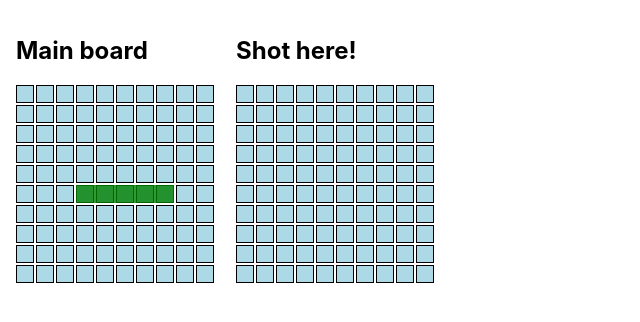
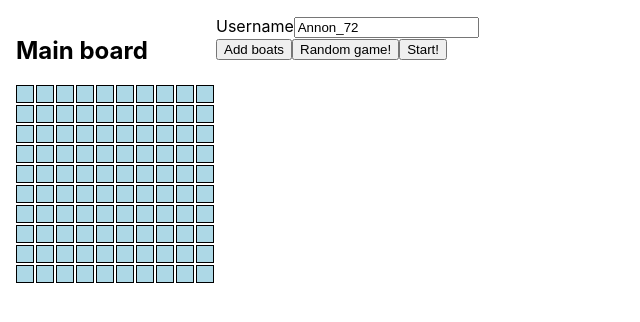
Before and after one commit to suelopoder/battleship, a React (Create React App) app: page / in a window 1280 px wide. Shown: the top 322 px of the page, without its empty margins (0-640 px from the left). Built offline with nearby package versions, Linux system fonts and the light colour scheme.

Commit message:
Completed game lifecile

```diff
--- a/src/App.css
+++ b/src/App.css
@@ -5,6 +5,9 @@
 .game {
   margin: var(--size);
   position: relative;
+}
+
+.boards {
   display: flex;
 }
 
--- a/src/App.tsx
+++ b/src/App.tsx
@@ -6,20 +6,19 @@ import { BoatData } from './Boat';
 import { GAME_SATES } from './game-states/constants';
 import AddingBoat from './game-states/AddingBoat';
 import SetupGame from './game-states/SetupGame';
+import GameEnd from './game-states/GameEnd';
 import ShotBoard, { Shot } from './boards/ShotBoard';
 import { isValidBoatPosition, generateRandom, shotOnTarget } from './helpers';
 
+const getRandomName = () => `Annon_${Math.floor(Math.random()*100)}`;
+
 function App() {
-  const [gameState, setGameState] = useState(GAME_SATES.GAME_STARTED);
+  const [gameState, setGameState] = useState(GAME_SATES.SETUP);
   const [selectedCell, setSelectedCell] = useState<Position | undefined>();
   const [alignment, setAlignment] = useState(ALIGNMENT.HORIZONTAL);
   const [size, setSize] = useState(3);
-  const [boats, setBoats] = useState<BoatData[]>([{
-    position: new Position(3, 5),
-    alignment: ALIGNMENT.HORIZONTAL,
-    size: 5,
-  }]);
-  const [username, serUsername] = useState<string>('annon');
+  const [boats, setBoats] = useState<BoatData[]>([]);
+  const [username, serUsername] = useState<string>(getRandomName());
   const [shotHistory, setShotHistory] = useState<Shot[]>([]);
   const [foeShotHistory, setFoeShotHistory] = useState<Shot[]>([]);
   const [playerTurn, setPlayerTurn] = useState<boolean>(true);
@@ -41,6 +40,12 @@ function App() {
         data: 'x',
       }
     ]);
+
+    if (shotHistory.length >= 3) {
+      setTimeout(() => setGameState(GAME_SATES.END), AI_DELAY);
+      return;
+    }
+
     setPlayerTurn(false);
     setTimeout(() => randomAIPlay(), AI_DELAY);
   }
@@ -64,32 +69,43 @@ function App() {
     setPlayerTurn(true);
   }
 
-  const onStart = () => {
-    if (gameState !== GAME_SATES.SETUP) {
-      return;
-    }
-
-    setGameState(GAME_SATES.GAME_STARTED);
+  const onRestart = () => {
+    setBoats([]);
+    setFoeShotHistory([]);
+    setPlayerTurn(true);
+    setShotHistory([]);
+    setGameState(GAME_SATES.SETUP)
   }
 
   return (
     <div className="game">
+      <div className="boards">
         <Board
           boats={boats}
           history={foeShotHistory}
           onEnterCell={position => setSelectedCell(position)}
           onLeaveCell={() => setSelectedCell(undefined)}
           onClick={() => selectedCell && addBoat({ position: selectedCell, alignment, size })}
+          newBoat={gameState === GAME_SATES.ADDING_BOAT && selectedCell
+            ? { position: selectedCell, alignment, size }
+            : undefined
+          }
         />
         {gameState === GAME_SATES.ADDING_BOAT &&
           <AddingBoat
-          selectedCell={selectedCell}
             alignment={alignment}
             setAlignment={setAlignment}
             size={size}
             setSize={setSize}
-          isValidBoat={isValidBoatPosition(boats)}
-          onDone={() => onStart()}
+            onDone={() => setGameState(GAME_SATES.SETUP)}
+          />
+        }
+        {(gameState === GAME_SATES.END || gameState === GAME_SATES.GAME_STARTED) &&
+          <ShotBoard
+            username={username}
+            playerTurn={playerTurn}
+            history={shotHistory}
+            onShot={onShot}
           />
         }
         {gameState === GAME_SATES.SETUP &&
@@ -100,12 +116,9 @@ function App() {
             serUsername={serUsername}
           />
         }
-      {gameState === GAME_SATES.GAME_STARTED &&
-        <ShotBoard
-          playerTurn={playerTurn}
-          history={shotHistory}
-          onShot={onShot}
-        />
+      </div>
+      {gameState === GAME_SATES.END &&
+        <GameEnd onRestart={onRestart}/>
       }
     </div>
   );
--- a/src/boards/Board.tsx
+++ b/src/boards/Board.tsx
@@ -4,6 +4,7 @@ import Boat, { BoatData } from '../Boat';
 import { Shot } from '../boards/ShotBoard';
 import { Position } from '../constants';
 import { BOARD_ARRAY, PIXEL_SIZE } from './constants';
+import { isValidBoatPosition } from '../helpers';
 
 export type BoardProps = {
   boats: BoatData[],
@@ -11,10 +12,12 @@ export type BoardProps = {
   onEnterCell?: (position: Position) => void,
   onLeaveCell?: () => void,
   onClick?: (position: Position) => void,
+  newBoat?: BoatData,
 }
 
 const Board = (props: BoardProps) => {
-  const { onEnterCell, onLeaveCell, onClick, history } = props;
+  const { onEnterCell, onLeaveCell, onClick, history, boats, newBoat } = props;
+  const isValidBoat = isValidBoatPosition(boats);
   return (
     <div>
       <h2>Main board</h2>
@@ -34,8 +37,16 @@ const Board = (props: BoardProps) => {
             );
           })
         )}
-        {props.boats.map(boat =>
+        {boats.map(boat =>
           <Boat key={`${boat.position.x}_${boat.position.y}`} {...boat} />)
+        }
+        {newBoat &&
+          <Boat
+            position={newBoat.position as Position}
+            alignment={newBoat.alignment}
+            size={newBoat.size}
+            color={isValidBoat(newBoat) ? "blue" : "red"}
+          />
         }
       </div>
     </div>
--- a/src/boards/ShotBoard.tsx
+++ b/src/boards/ShotBoard.tsx
@@ -12,13 +12,14 @@ type ShotBoardProps = {
   history: Shot[],
   onShot: (position: Position) => void,
   playerTurn: boolean,
+  username: string,
 }
 
 const ShotBoard = (props: ShotBoardProps) => {
-  const { history, onShot, playerTurn } = props;
+  const { history, onShot, playerTurn, username } = props;
   return (
     <div className="shot-board">
-      <h2>{playerTurn ? 'Shot here!' : 'Waiting on AI...'}</h2>
+      <h2>{playerTurn ? `Your turn ${username}!` : 'Waiting...'}</h2>
       <div style={{ height: PIXEL_SIZE, width: PIXEL_SIZE, position: 'relative' }}>
         {BOARD_ARRAY.map((col, x) =>
           col.map((y) => {
--- a/src/game-states/AddingBoat.tsx
+++ b/src/game-states/AddingBoat.tsx
@@ -1,42 +1,31 @@
 import React from 'react';
-import { ALIGNMENT, Position } from '../constants';
-import Boat, { BoatData } from '../Boat';
+import { ALIGNMENT } from '../constants';
 
 interface AddingBoatProps {
-  selectedCell?: Position,
   alignment: string,
   setAlignment: (alignment: string) => void,
   size: number,
   setSize: (size: number) => void,
-  isValidBoat: (position: BoatData) => boolean,
   onDone: () => void,
 };
 
 const AddingBoat = (props: AddingBoatProps) => {
   const {
-    selectedCell,
     alignment,
     setAlignment,
     size,
     setSize,
-    isValidBoat,
     onDone
   } = props;
 
   return (
-    <form>
-      {selectedCell &&
-        <Boat
-          position={selectedCell as Position}
-          alignment={alignment}
-          size={size}
-          color={isValidBoat({
-            position: selectedCell,
-            alignment,
-            size,
-          }) ? "blue" : "red"}
-        />
-      }
+    <form
+      onSubmit={(ev) => {
+        ev.preventDefault();
+        onDone();
+      }}
+    >
+      <div>
         <label htmlFor="alignment_horizontal">Horizontal</label>
         <input
           type="radio"
@@ -51,13 +40,16 @@ const AddingBoat = (props: AddingBoatProps) => {
           checked={alignment === ALIGNMENT.VERTICAL}
           onChange={() => setAlignment(ALIGNMENT.VERTICAL)}
         />
+      </div>
+      <div>
         <label htmlFor="size">Size</label>
         <input
           type="number"
           name="size" value={size}
           onChange={ev => setSize(Number(ev.target.value))}
         />
-      <input type="submit" onClick={onDone} value="Done!" />
+      </div>
+      <input type="submit" value="Done!" />
     </form>
   )
 }
--- /dev/null
+++ b/src/game-states/GameEnd.tsx
@@ -0,0 +1,14 @@
+import React from 'react';
+
+type GameEndProps = {
+  onRestart: () => void,
+};
+
+const GameEnd = (props: GameEndProps) => (
+  <div>
+    <h1>Thanks for playing!</h1>
+    <input type="submit" value="Play again" onClick={() => props.onRestart()} />
+  </div>
+);
+
+export default GameEnd;
--- a/src/game-states/SetupGame.tsx
+++ b/src/game-states/SetupGame.tsx
@@ -8,12 +8,15 @@ type SetupGameProps = {
 }
 
 const SetupGame = ({ onAddBoat, onStart, username, serUsername }: SetupGameProps) => (
-  <>
-    <label htmlFor="username">Username</label>
-    <input name="username" type="text" value={username} onChange={ev => serUsername(ev.target.value)} />
-    <button onClick={onAddBoat}>Add boat</button>
+  <form>
+    <div>
+      <label htmlFor="username">Username</label>
+      <input name="username" type="text" value={username} onChange={ev => serUsername(ev.target.value)} />
+    </div>
+    <button onClick={onAddBoat}>Add boats</button>
+    <button onClick={onAddBoat}>Random game!</button>
     <button onClick={onStart}>Start!</button>
-  </>
+  </form>
 )
 
 export default SetupGame;
--- a/src/game-states/constants.tsx
+++ b/src/game-states/constants.tsx
@@ -2,4 +2,5 @@ export const GAME_SATES = {
   SETUP: 'setup',
   ADDING_BOAT: 'adding_boat',
   GAME_STARTED: 'game_started',
+  END: 'game_ended',
 }
```
Lines whose indentation alone changed are shown as unchanged.
